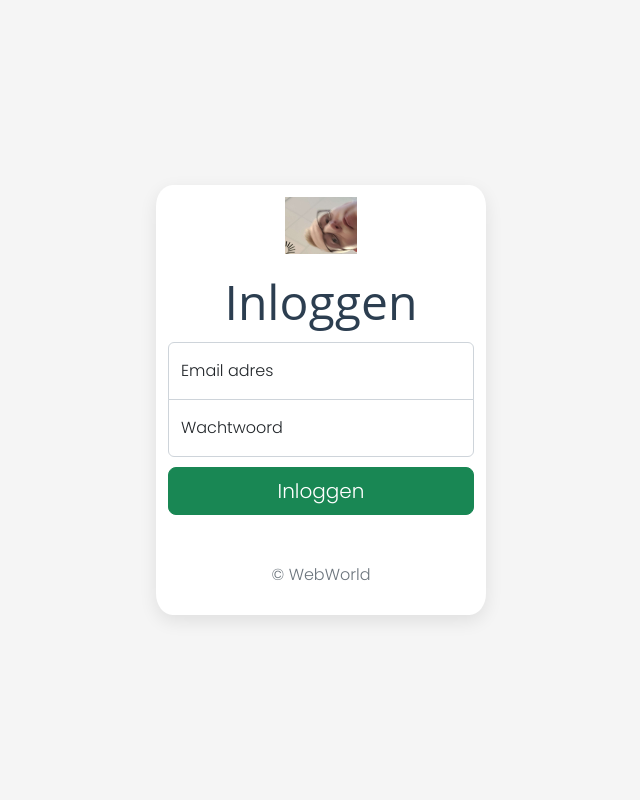
After one commit to Lennghc/GamePlayParty, a PHP site: template Views/Pages/login.php in a window 1280 px wide. The commit adds this page. Shown: the whole page, without its empty margins (319-959 px from the left). Run offline with PHP 8.4, Linux system fonts and the light colour scheme; the template is opened without the code that fills it, so the values that code supplies are empty; some libraries are stand-ins or nearby versions.

Commit message:
login frontend

```diff
--- /dev/null
+++ b/Assets/Css/login.css
@@ -0,0 +1,100 @@
+:root {
+  --submit-color: #A3CB38;
+}
+
+
+html,
+body {
+  height: 100%;
+}
+
+body {
+  display: flex;
+  align-items: center;
+  padding-top: 40px;
+  padding-bottom: 40px;
+  background-color: #f5f5f5;
+}
+
+.form-signin {
+  max-width: 330px;
+  padding: 15px;
+}
+
+.form-signin .form-floating:focus-within {
+  z-index: 2;
+}
+
+.form-signin input[type="email"] {
+  margin-bottom: -1px;
+  border-bottom-right-radius: 0;
+  border-bottom-left-radius: 0;
+}
+
+.form-signin input[type="password"] {
+  margin-bottom: 10px;
+  border-top-left-radius: 0;
+  border-top-right-radius: 0;
+}
+
+.bd-placeholder-img {
+  font-size: 1.125rem;
+  text-anchor: middle;
+  -webkit-user-select: none;
+  -moz-user-select: none;
+  user-select: none;
+}
+
+@media (min-width: 768px) {
+  .bd-placeholder-img-lg {
+    font-size: 3.5rem;
+  }
+}
+
+.b-example-divider {
+  height: 3rem;
+  background-color: rgba(0, 0, 0, .1);
+  border: solid rgba(0, 0, 0, .15);
+  border-width: 1px 0;
+  box-shadow: inset 0 .5em 1.5em rgba(0, 0, 0, .1), inset 0 .125em .5em rgba(0, 0, 0, .15);
+}
+
+.b-example-vr {
+  flex-shrink: 0;
+  width: 1.5rem;
+  height: 100vh;
+}
+
+.bi {
+  vertical-align: -.125em;
+  fill: currentColor;
+}
+
+.nav-scroller {
+  position: relative;
+  z-index: 2;
+  height: 2.75rem;
+  overflow-y: hidden;
+}
+
+.nav-scroller .nav {
+  display: flex;
+  flex-wrap: nowrap;
+  padding-bottom: 1rem;
+  margin-top: -1px;
+  overflow-x: auto;
+  text-align: center;
+  white-space: nowrap;
+  -webkit-overflow-scrolling: touch;
+}
+
+.formstyle {
+  background-color: #ffffff;
+  border-radius: 5%;
+  box-shadow: 0px 6px 18px rgb(0 0 0 / 9%);
+  margin: -5%;
+  padding: 4%;
+  width: auto;
+  display: flex;
+  justify-content: center;
+}
--- a/Views/Layout/header.php
+++ b/Views/Layout/header.php
@@ -15,6 +15,7 @@
     <link rel="stylesheet" href="<?= PATH_DIR ?>/Assets/Css/footer.css">
     <link rel="stylesheet" href="<?= PATH_DIR ?>/Assets/Css/navbar.css">
     <link rel="stylesheet" href="<?= PATH_DIR ?>/Assets/Css/style.css">
+    <link rel="stylesheet" href="<?= PATH_DIR ?>/Assets/Css/login.css">
     <link href="https://cdn.jsdelivr.net/npm/bootstrap@5.2.3/dist/css/bootstrap.min.css" rel="stylesheet" integrity="sha384-rbsA2VBKQhggwzxH7pPCaAqO46MgnOM80zW1RWuH61DGLwZJEdK2Kadq2F9CUG65" crossorigin="anonymous">
     <link rel="stylesheet" href="https://use.fontawesome.com/releases/v6.2.1/css/all.css">
 
--- /dev/null
+++ b/Views/Pages/login.php
@@ -0,0 +1,37 @@
+<!DOCTYPE html>
+<html lang="en">
+
+<head>
+    <?php
+    $title = "Login";
+    include 'Views/Layout/header.php';
+    ?>
+</head>
+
+<body class="text-center">
+
+<main class="form-signin w-100 m-auto">
+    <div class="formstyle">
+        <form action="?con=home&op=login" method="POST">
+            <img class="mb-4" src="<?= PATH_DIR ?>/Assets/Img/Lunn.jpg" alt="" width="72" height="57">
+            <h1 class="h3 mb-3 fw-normal">Inloggen</h1>
+
+            <div class="form-floating">
+            <input type="email" class="form-control" id="floatingInput" placeholder="naam@voorbeeld.com">
+            <label for="floatingInput">Email adres</label>
+            </div>
+            <div class="form-floating">
+            <input type="password" class="form-control" id="floatingPassword" placeholder="Wachtwoord">
+            <label for="floatingPassword">Wachtwoord</label>
+            </div>
+
+            <input class="w-100 btn btn-lg btn-success" type="submit" value="Inloggen"></input>
+            <p class="mt-5 mb-3 text-muted">&copy; WebWorld</p>
+        </form>
+    </div>
+</main>
+
+
+
+  </body>
+</html>
```
Also changed, not shown: Controller/HomeController.php (+11 -0 lines), Models/Auth.php (+9 -0 lines), Assets/Img/Lunn.jpg (added).
